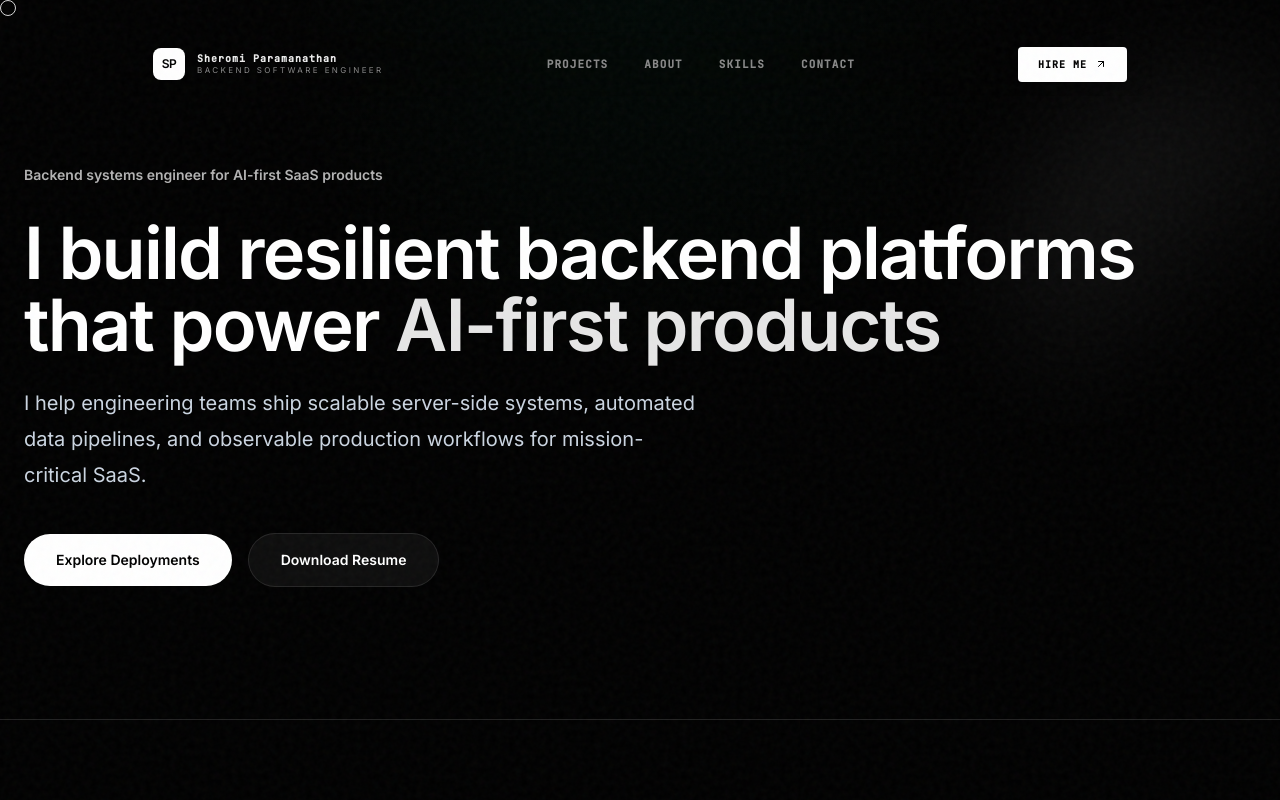
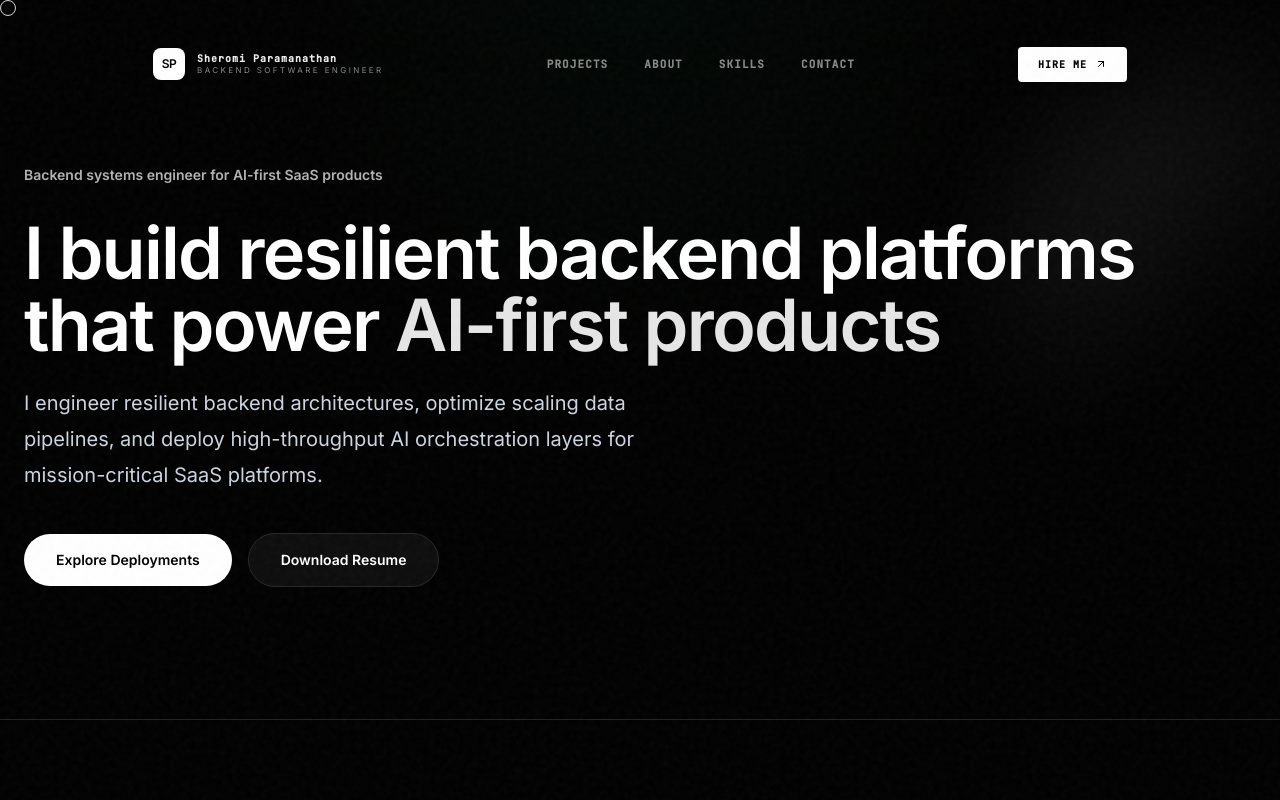
Before and after one commit to SheromiParamanathan/my-sample-portfolio, a Next.js app: page / in a window 1280 px wide. Shown: the top 800 px of the page. Built offline with nearby package versions, Linux system fonts and the light colour scheme.

Commit message:
Updated HP 3

```diff
--- a/components/CreativeHome.tsx
+++ b/components/CreativeHome.tsx
@@ -113,7 +113,7 @@ export function CreativeHome() {
                      </h1>
 
                      <p className="text-xl text-slate-300 max-w-2xl mt-6 leading-9">
-                        I help engineering teams ship scalable server-side systems, automated data pipelines, and observable production workflows for mission-critical SaaS.
+                        I engineer resilient backend architectures, optimize scaling data pipelines, and deploy high-throughput AI orchestration layers for mission-critical SaaS platforms.
                      </p>
 
                      <div className="mt-10 flex flex-wrap items-center gap-4">
```
